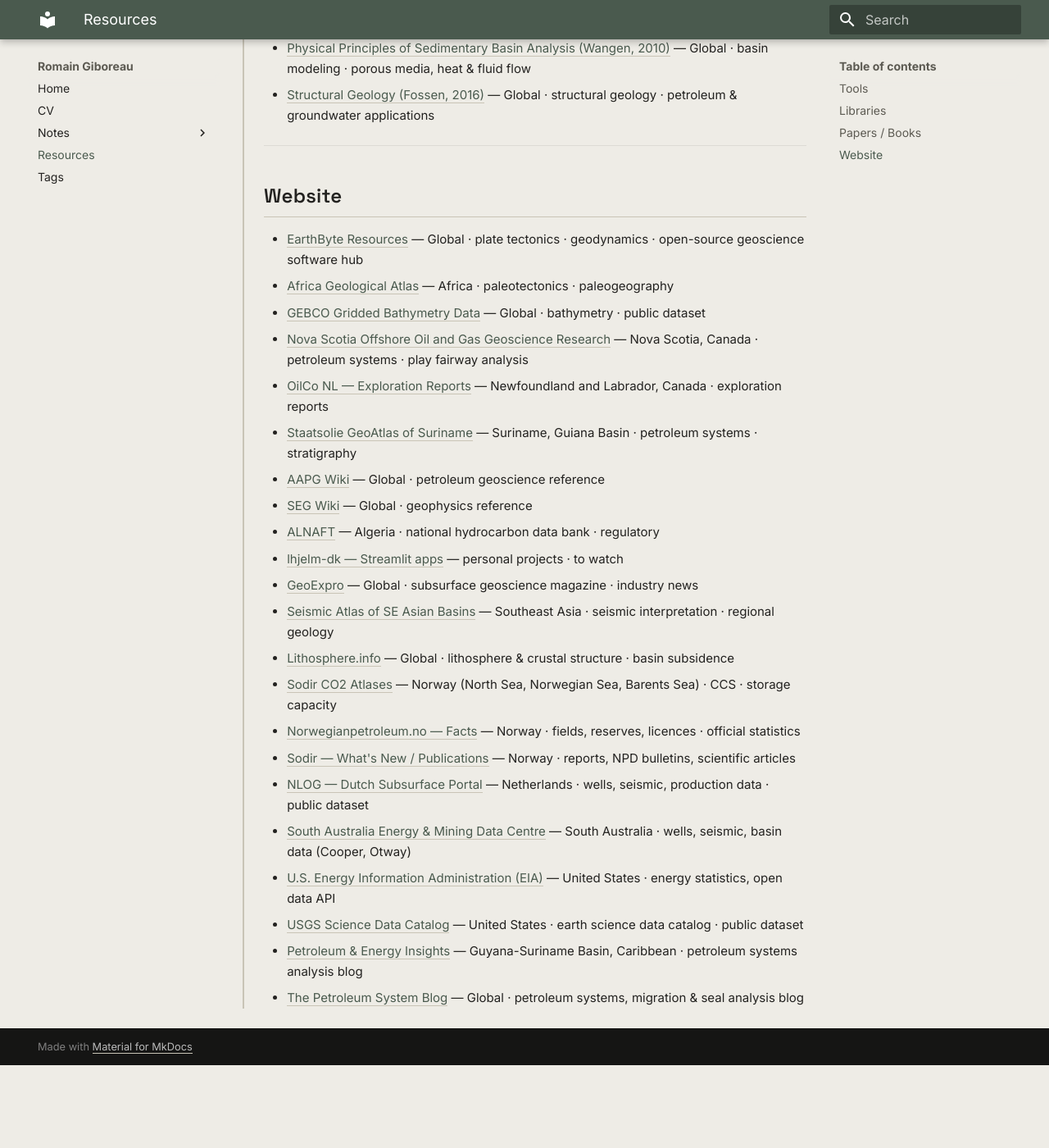
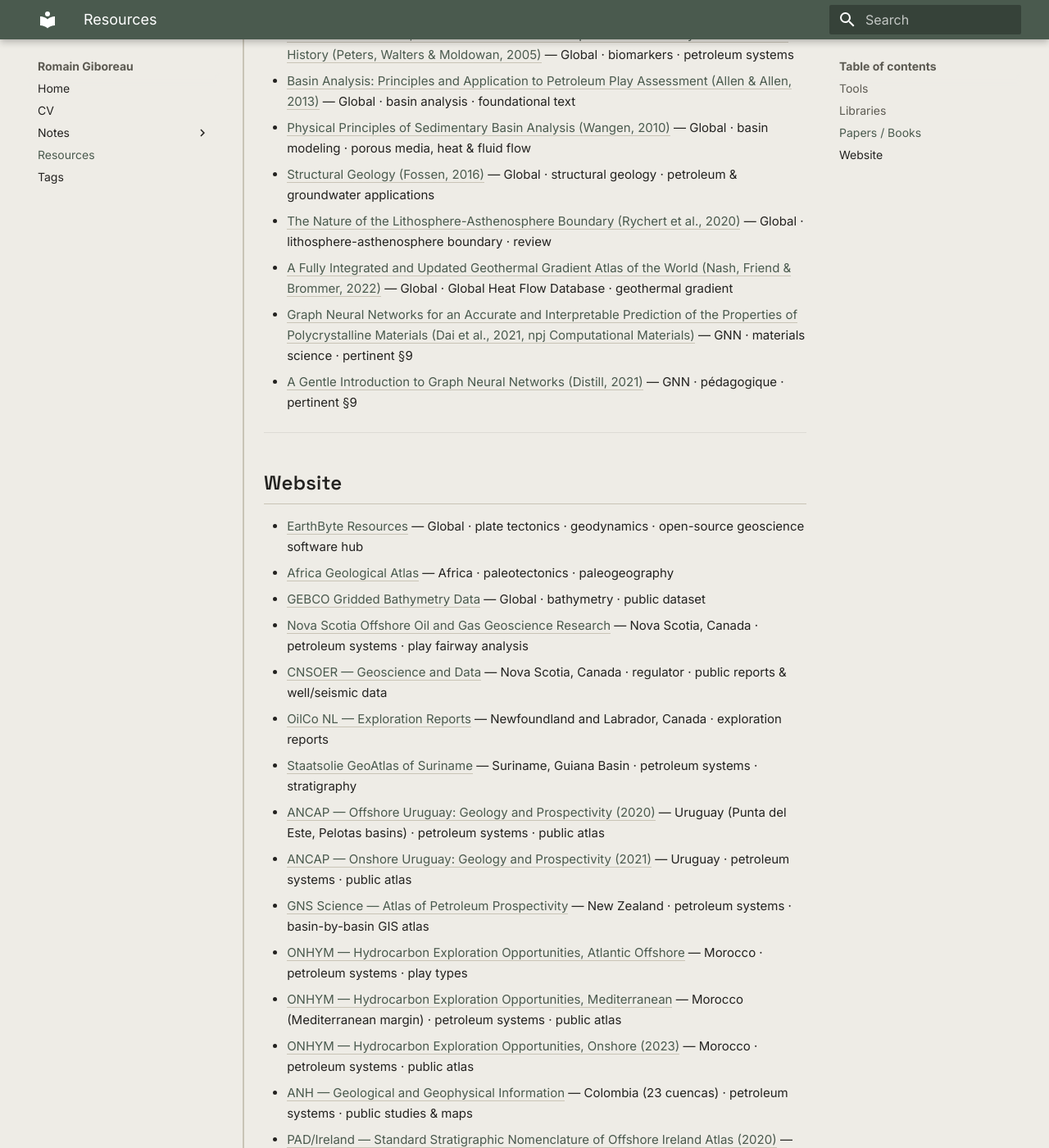
Before and after one commit to RomainGiboreau/My_Website, an MkDocs documentation site: the page built from docs/resources/index.md, in a window 1280 px wide and 1400 px high, scrolled down 1404 px. Shown: the whole window at 82% size. Built offline with MkDocs 1.6.1 and Material for MkDocs 9.7.7, drawn with Linux system fonts in a browser that asks for light colours; before the commit the page ends 2703 px from its top, so only the background shows below that; some of the changed text lies outside the part shown.

Commit message:
Update resources in index.md with new entries
Added new resources and references to the documentation, including tools, libraries, papers, and websites relevant to geoscience and petroleum systems.

```diff
--- a/docs/resources/index.md
+++ b/docs/resources/index.md
@@ -9,6 +9,8 @@
 - [Ollama](https://ollama.com/) — local LLM runtime
 - [BasinVis](https://github.com/jonovotny/BasinVis) — MATLAB · stratigraphic & subsidence modelling
 - [Badlands](https://github.com/badlands-model/badlands) — landscape evolution model · sediment transport · basin formation
+- [Paleolatitude.org](https://paleolatitude.org/) — paleolatitude calculator · plate tectonic reconstruction
+- [GPlates](https://www.gplates.org/) — plate tectonic reconstruction · GIS visualisation · open-source
 
 ---
 
@@ -23,6 +25,7 @@
 - [PyKrige](https://github.com/GeoStat-Framework/PyKrige) — kriging · geostatistics
 - [SciPy](https://scipy.org/) — scientific computing
 - [GeoPolars](https://github.com/pola-rs/geopolars) — geospatial extension for Polars · prototype, not production-ready
+- [PyGWalker](https://github.com/Kanaries/pygwalker) — exploration visuelle de dataframes pandas/polars (Tableau-style, Jupyter)
 
 ---
 
@@ -38,6 +41,10 @@
 - [Basin Analysis: Principles and Application to Petroleum Play Assessment (Allen & Allen, 2013)](https://www.wiley.com/en-us/Basin+Analysis:+Principles+and+Application+to+Petroleum+Play+Assessment,+3rd+Edition-p-9780470673775) — Global · basin analysis · foundational text
 - [Physical Principles of Sedimentary Basin Analysis (Wangen, 2010)](https://www.cambridge.org/9780521761253) — Global · basin modeling · porous media, heat & fluid flow
 - [Structural Geology (Fossen, 2016)](https://www.cambridge.org/9781107057647) — Global · structural geology · petroleum & groundwater applications
+- [The Nature of the Lithosphere-Asthenosphere Boundary (Rychert et al., 2020)](https://agupubs.onlinelibrary.wiley.com/doi/full/10.1029/2018JB016463) — Global · lithosphere-asthenosphere boundary · review
+- [A Fully Integrated and Updated Geothermal Gradient Atlas of the World (Nash, Friend & Brommer, 2022)](https://www.researchgate.net/publication/355506471_A_Fully_Integrated_And_Updated_Geothermal_Gradient_Atlas_Of_The_World) — Global · Global Heat Flow Database · geothermal gradient
+- [Graph Neural Networks for an Accurate and Interpretable Prediction of the Properties of Polycrystalline Materials (Dai et al., 2021, npj Computational Materials)](https://www.nature.com/articles/s41524-021-00574-w) — GNN · materials science · pertinent §9
+- [A Gentle Introduction to Graph Neural Networks (Distill, 2021)](https://distill.pub/2021/gnn-intro/) — GNN · pédagogique · pertinent §9
 
 ---
 
@@ -47,8 +54,19 @@
 - [Africa Geological Atlas](https://www.africageologicalatlas.com/) — Africa · paleotectonics · paleogeography
 - [GEBCO Gridded Bathymetry Data](https://www.gebco.net/data-products/gridded-bathymetry-data) — Global · bathymetry · public dataset
 - [Nova Scotia Offshore Oil and Gas Geoscience Research](https://novascotia.ca/offshore-oil-and-gas-geoscience-research/) — Nova Scotia, Canada · petroleum systems · play fairway analysis
+- [CNSOER — Geoscience and Data](https://cnsoer.ca/oil-gas-energy/petroleum-related-call-for-bids/geoscience-and-data) — Nova Scotia, Canada · regulator · public reports & well/seismic data
 - [OilCo NL — Exploration Reports](https://oilconl.com/overview/) — Newfoundland and Labrador, Canada · exploration reports
 - [Staatsolie GeoAtlas of Suriname](https://www.staatsolie.com/en/shi/geoatlas/) — Suriname, Guiana Basin · petroleum systems · stratigraphy
+- [ANCAP — Offshore Uruguay: Geology and Prospectivity (2020)](https://exploracionyproduccion.ancap.com.uy/innovaportal/file/8495/1/offshore-geology-rua-2020.pdf) — Uruguay (Punta del Este, Pelotas basins) · petroleum systems · public atlas
+- [ANCAP — Onshore Uruguay: Geology and Prospectivity (2021)](https://www.ancap.com.uy/innovaportal/file/8544/1/_onshore-geology-rua-2021.pdf) — Uruguay · petroleum systems · public atlas
+- [GNS Science — Atlas of Petroleum Prospectivity](https://www.gns.cri.nz/data-and-resources/atlas-of-petroleum-prospectivity/) — New Zealand · petroleum systems · basin-by-basin GIS atlas
+- [ONHYM — Hydrocarbon Exploration Opportunities, Atlantic Offshore](https://hydrocarbons.onhym.com/sites/all/themes/hydrocarbure/images/pdf_offshore/Hydrocarbon%20Exploration%20Opportunities_Atlantic%20Offshore_2023.pdf) — Morocco · petroleum systems · play types
+- [ONHYM — Hydrocarbon Exploration Opportunities, Mediterranean](https://hydrocarbons.onhym.com/sites/all/themes/hydrocarbure/images/pdf_offshore/Hydrocarbon%20Exploration%20Opportunities_Mediterranean.pdf) — Morocco (Mediterranean margin) · petroleum systems · public atlas
+- [ONHYM — Hydrocarbon Exploration Opportunities, Onshore (2023)](https://hydrocarbons.onhym.com/sites/all/themes/hydrocarbure/images/pdf_onshore/Hydrocarbon%20Exploration%20Opportunities_Onshore_2023.pdf) — Morocco · petroleum systems · public atlas
+- [ANH — Geological and Geophysical Information](https://www.anh.gov.co/en/hidrocarburos/informacion-geologica-y-geofisica/) — Colombia (23 cuencas) · petroleum systems · public studies & maps
+- [PAD/Ireland — Standard Stratigraphic Nomenclature of Offshore Ireland Atlas (2020)](http://spatial.dcenr.gov.ie/PAD_DOWNLOAD/PAD_1-21/1-21_Summary%20Report_2020.pdf) — Ireland (Atlantic margin) · stratigraphy · basin atlas
+- [Geoscience Australia — Petroleum Geology of Offshore Basins](https://www.ga.gov.au/scientific-topics/energy/province-sedimentary-basin-geology/petroleum) — Australia · petroleum systems · basin-by-basin overviews
+- [NAMCOR — GIS Portal](https://gisportal.namcor.com.na/viewer/) — Namibia (Orange, Lüderitz, Walvis basins) · blocks, wells, seismic · interactive
 - [AAPG Wiki](https://wiki.aapg.org/Main_Page) — Global · petroleum geoscience reference
 - [SEG Wiki](https://wiki.seg.org/wiki/Main_Page) — Global · geophysics reference
 - [ALNAFT](https://www.alnaft.dz/) — Algeria · national hydrocarbon data bank · regulatory
@@ -65,3 +83,10 @@
 - [USGS Science Data Catalog](https://data.usgs.gov/datacatalog/) — United States · earth science data catalog · public dataset
 - [Petroleum & Energy Insights](https://www.petroleumenergyinsights.com) — Guyana-Suriname Basin, Caribbean · petroleum systems analysis blog
 - [The Petroleum System Blog](https://petroleumsystem.blogspot.com/) — Global · petroleum systems, migration & seal analysis blog
+- [s-Ink — Lithosphere Thickness Map](https://s-ink.org/lithosphere-thickness-map) — Global · lithosphere thickness · accessible science graphics
+- [s-Ink — Sediment Thickness (GlobSed)](https://s-ink.org/sediment-thickness) — Global oceans · sediment thickness
+- [IRIS EMC — CRUST1.0](https://ds.iris.edu/ds/products/emc-crust10/) — Global · crustal model, 1°×1° grid
+
+---
+
+*PPP references handled separately.*
```
